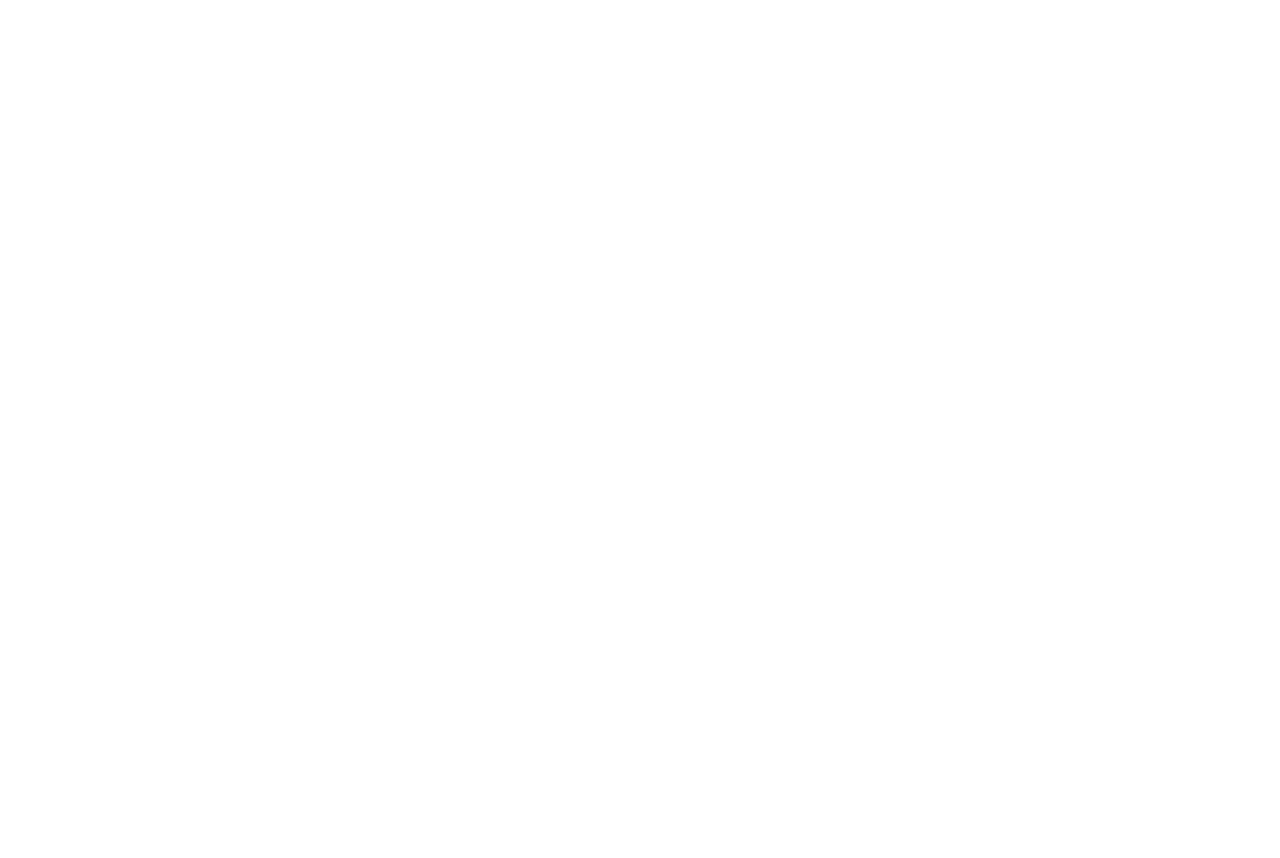
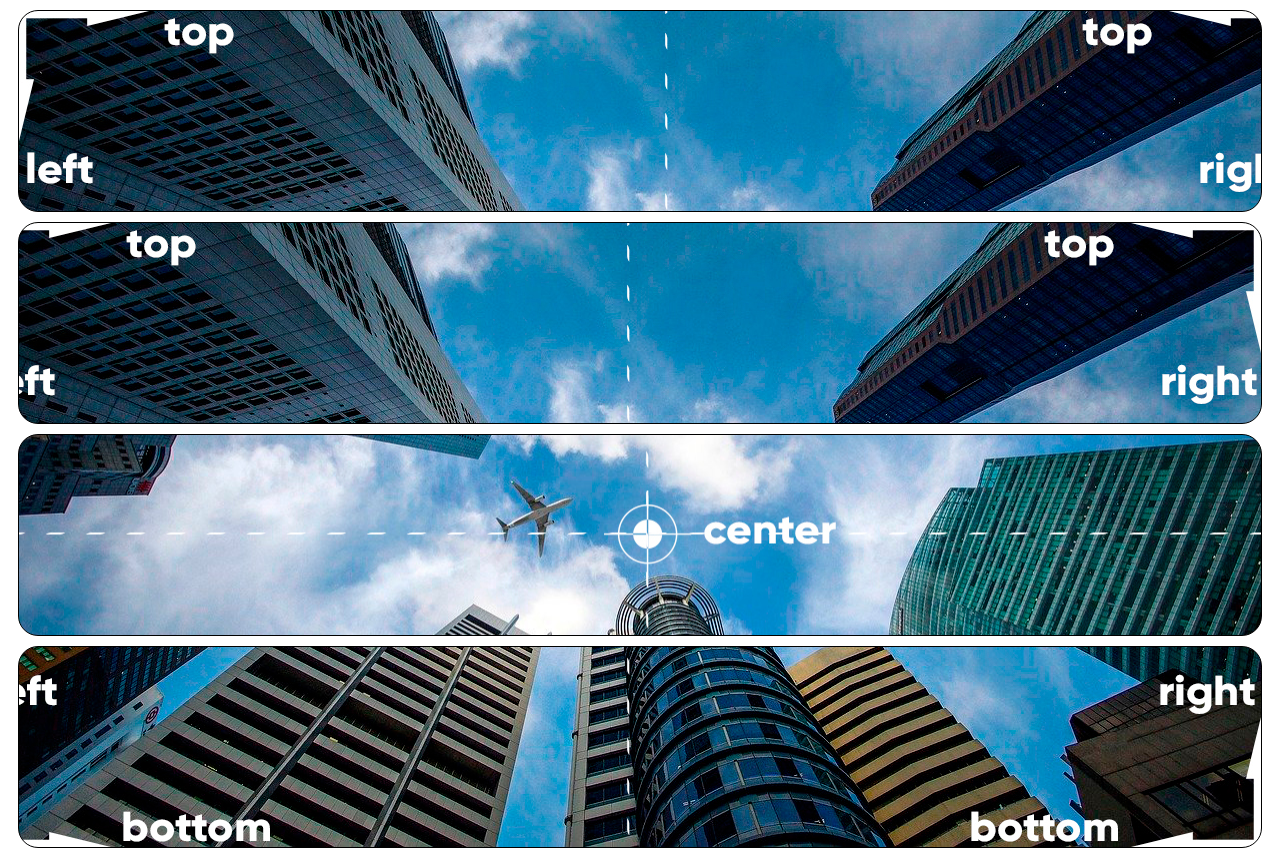
Before and after one commit to AslefiNunes/curso-de-HTML5, a plain HTML site: page Modulo-3/ex22/fundo003.html in a window 1280 px wide. Before the commit the page ends 800 px from the top, so only its background shows below. Drawn offline with Linux system fonts and the light colour scheme.

Commit message:
estudando background

```diff
--- a/Modulo-3/ex22/fundo003.html
+++ b/Modulo-3/ex22/fundo003.html
@@ -3,9 +3,47 @@
 <head>
     <meta charset="UTF-8">
     <meta name="viewport" content="width=device-width, initial-scale=1.0">
-    <title>Document</title>
+    <title>Personalização de Imagens</title>
+    <style>
+        div.imagens{
+            border: 1px solid black;
+            border-radius: 20px;
+            height: 200px;
+            margin: 10px;
+            background-image: url("imagens/wallpaper003.jpg");
+        }
+
+        div#q1{
+            background-position: left top;
+        }
+
+        div#q2{
+            background-position: right top;
+        }
+        div#q3{
+            background-position: center center;
+        }
+        div#q4{
+            background-position: right bottom;
+        }
+
+    </style>
 </head>
 <body>
+    <div class="imagens" id="q1">
+
+    </div>
+    <div class="imagens" id="q2">
+
+
+    </div>
+    <div class="imagens" id="q3">
+
+
+    </div>
+    <div class="imagens" id="q4">
+
+    </div>
 
 </body>
 </html>
```
Also changed, not shown: Modulo-3/ex22/fundo004.html (added).
